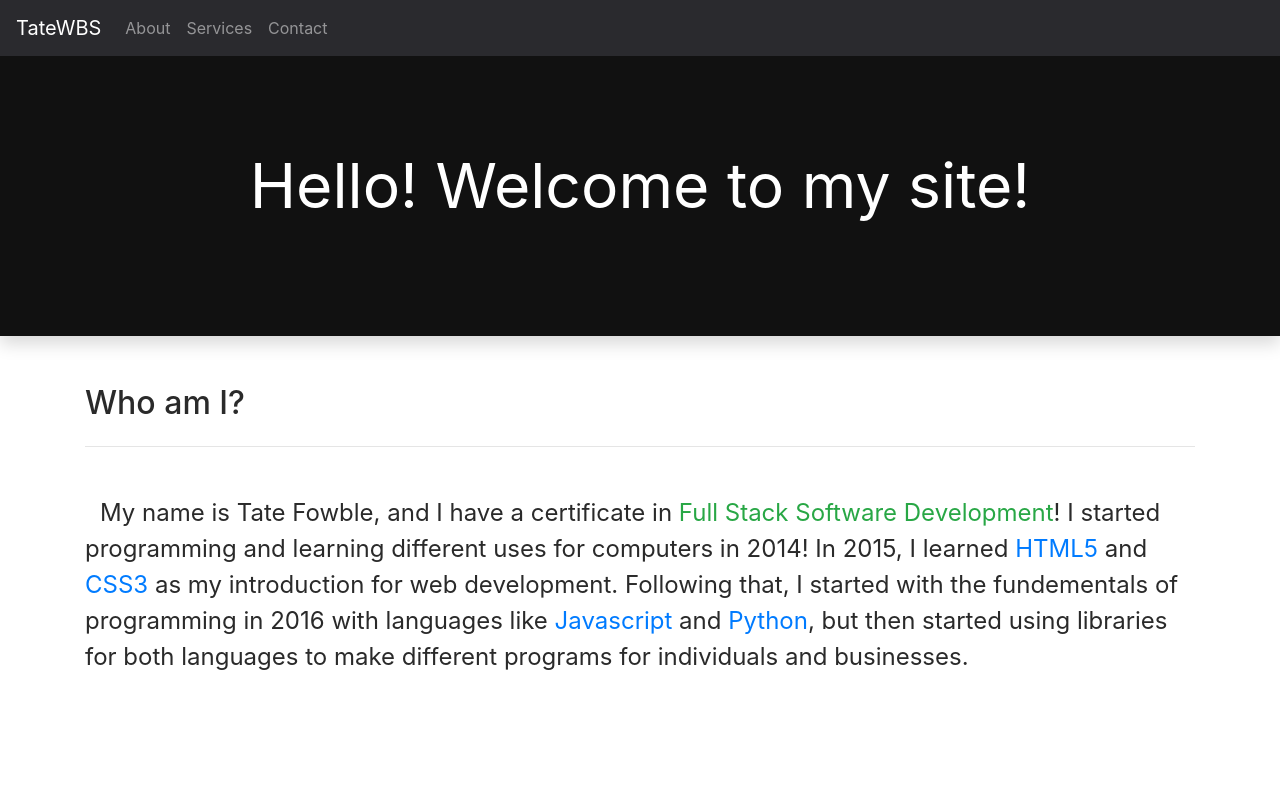
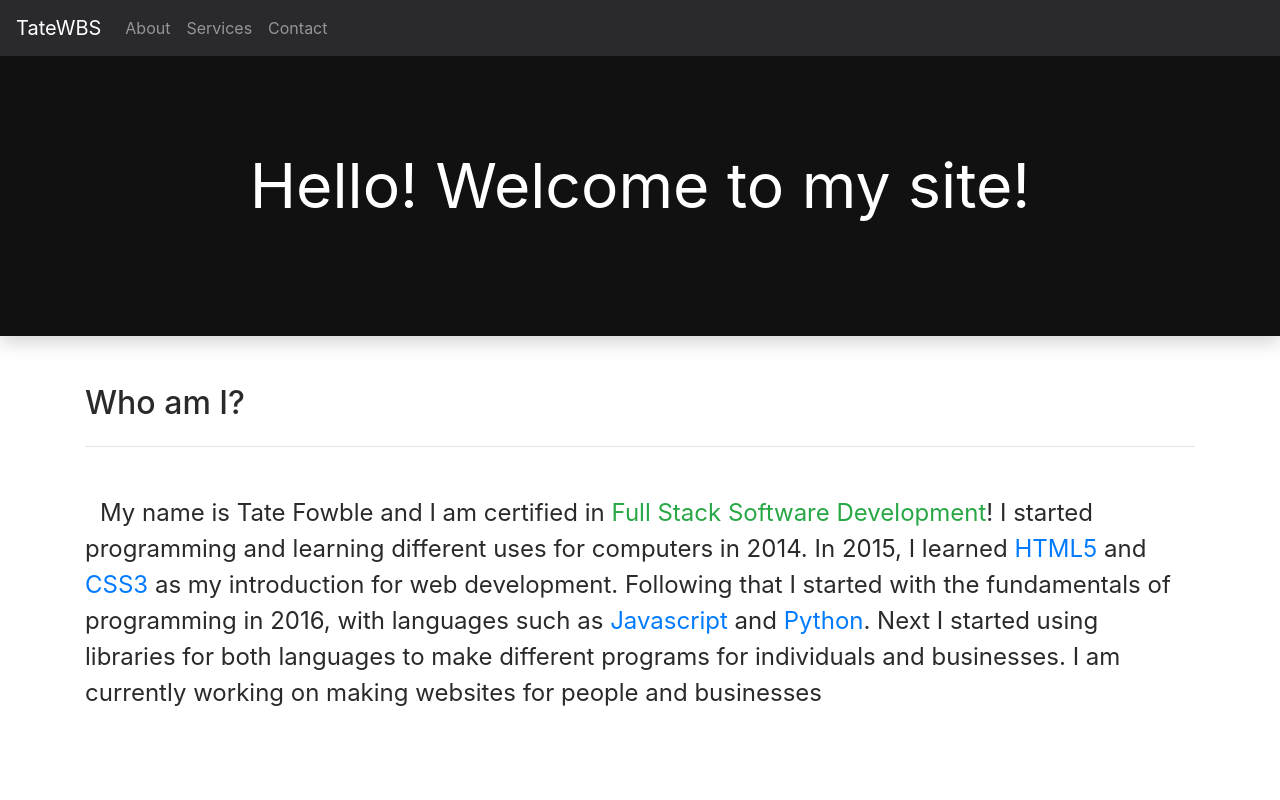
Before and after one commit to TateFowble/tatewbs_old, a React (Create React App) app: page / in a window 1280 px wide. Shown: the top 800 px of the page. Built offline with nearby package versions, Linux system fonts and the light colour scheme.

Commit message:
added url links to footer

```diff
--- a/src/components/Footer/Footer.js
+++ b/src/components/Footer/Footer.js
@@ -8,7 +8,7 @@ import github from '../../assets/icons/github.svg';
 import discord from '../../assets/icons/discord.svg';
 import twitch from '../../assets/icons/twitch.svg';
 import youtube from '../../assets/icons/youtube.svg';
-// import logo from '../../assets/images/logo.svg';
+// import logo1 from '../../assets/images/logo.svg';
 import logo from '../../assets/images/tatewbs-logo.png';
 
 
@@ -28,14 +28,13 @@ function Footer() {
                         <p id="copyright-undertext">A tech company</p>
                 </div>
                 <div className="text-white">
-                    <img id="footer-logo" className="image" src={logo} alt="...logo..."/>
-                </div>
+                    <img id="footer-logo" className="image" src={logo} alt="...logo..."/>                </div>
                 <div id="footer-social-media" className="text-white">
                     <a href="https://github.com/TateFowble" target="_blank"><img src={github} alt="..." className="touchable-link" /></a>
-                    <a href="https://discord.gg/XXV7xm8xwF" target="_blank"><img src={discord} alt="..." className="touchable-link" /></a>
-                    <a href="https://www.youtube.com/channel/UCdO6661qtdVWSjAj4NcjbRw" target="_blank"><img src={youtube} alt="..." className="touchable-link" /></a>
-                    <a href="" target="_blank"><img src={twitch} alt="..." className="touchable-link" /></a>
-                    <a href="https://www.instagram.com/tatefywb" target="_blank"><img src={instagram} alt="..." className="touchable-link" /></a>
+                    <a href="http://discord.tatewbs.com" target="_blank"><img src={discord} alt="..." className="touchable-link" /></a>
+                    <a href="http://youtube.tatewbs.com" target="_blank"><img src={youtube} alt="..." className="touchable-link" /></a>
+                    <a href="http://twitch.tatewbs.com" target="_blank"><img src={twitch} alt="..." className="touchable-link" /></a>
+                    <a href="http://instagram.tatewbs.com" target="_blank"><img src={instagram} alt="..." className="touchable-link" /></a>
                 </div>
             </div>
         </footer>
--- a/src/pages/Homepage/Homepage.js
+++ b/src/pages/Homepage/Homepage.js
@@ -35,11 +35,12 @@ function Homepage() {
                     </h2>
                     <hr className="mt-4 mb-5" />
                     <p className="text-left text-wrap fs-4 text-indent">
-                        My name is Tate Fowble, and I have a certificate in <span className="text-success">Full Stack Software Development</span>!
-                        I started programming and learning different uses for computers in 2014!
+                        My name is Tate Fowble and I am certified in <span className="text-success">Full Stack Software Development</span>!
+                        I started programming and learning different uses for computers in 2014.
                         In 2015, I learned <a href="https://developer.mozilla.org/en-US/docs/Web/Guide/HTML/HTML5" target="_blank">HTML5</a> and <a href="https://developer.mozilla.org/en-US/docs/Web/CSS" target="_blank">CSS3</a> as my introduction for web development.
-                        Following that, I started with the fundementals of programming in 2016 with languages like <a href="https://developer.mozilla.org/en-US/docs/Web/javascript" target="_blank">Javascript</a> and <a href="https://www.python.org/" target="_blank">Python</a>,
-                        but then started using libraries for both languages to make different programs for individuals and businesses.
+                        Following that I started with the fundamentals of programming in 2016, with languages such as <a href="https://developer.mozilla.org/en-US/docs/Web/javascript" target="_blank">Javascript</a> and <a href="https://www.python.org/" target="_blank">Python</a>.
+                        Next I started using libraries for both languages to make different programs for individuals and businesses.
+                        I am currently working on making websites for people and businesses
                     </p>
                 </div>
             </div>
```
